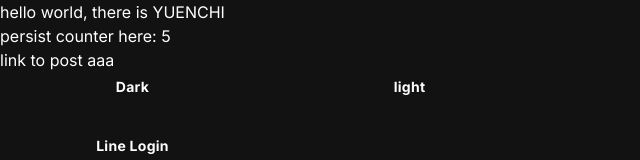
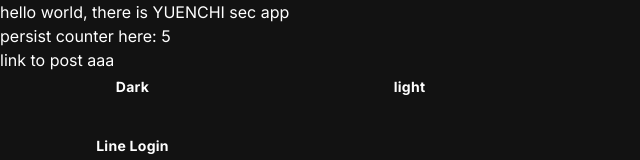
Before and after one commit to joeban0608/NextJs-13-appRoute-practice, a Next.js app: page /en in a window 1280 px wide. Shown: the top 160 px of the page, without its empty margins (0-640 px from the left). Built offline with nearby package versions, Linux system fonts and the light colour scheme; no server answers.

Commit message:
feat: sec-app 0913 1017

```diff
--- a/src/app/[locale]/layout.tsx
+++ b/src/app/[locale]/layout.tsx
@@ -17,7 +17,7 @@ export async function generateStaticParams() {
 export const metadata: Metadata = {
   title: "Create Next App",
   description: "Generated by create next app",
-  publisher: "v-2023-09-13-0102",
+  publisher: "v2-2023-09-13-1017",
 };
 
 type RootLayoutProps = {
--- a/src/app/[locale]/page.tsx
+++ b/src/app/[locale]/page.tsx
@@ -17,7 +17,7 @@ export default async function Home({ params }: PageLocale) {
 
   return (
     <main className="">
-      <h1> hello world, there is {YUENCHI}</h1>
+      <h1> hello world, there is {YUENCHI} sec app</h1>
       <Counter />
       <Link href="post/aaa" style={{ color: "var(--primary)" }}>
         link to post aaa
```
